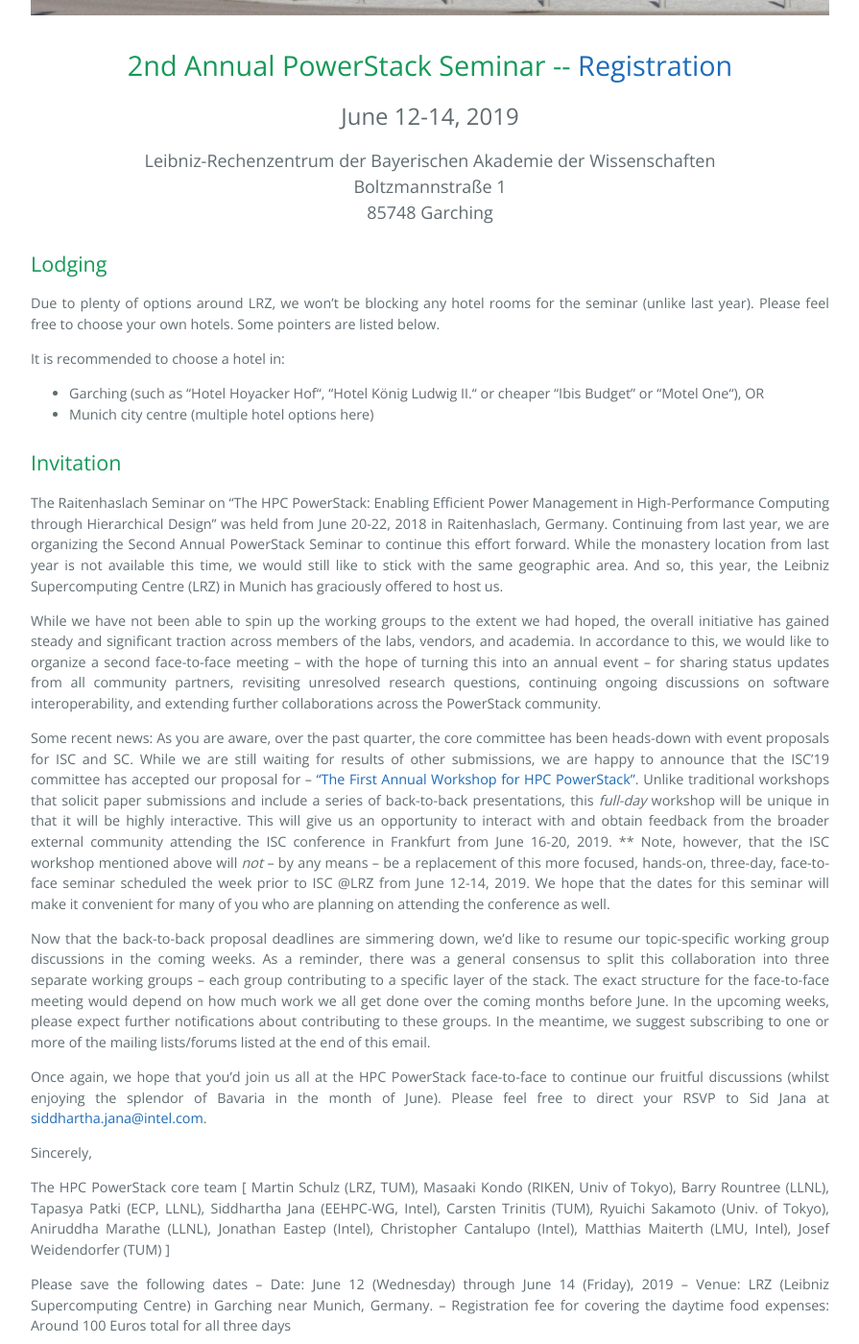
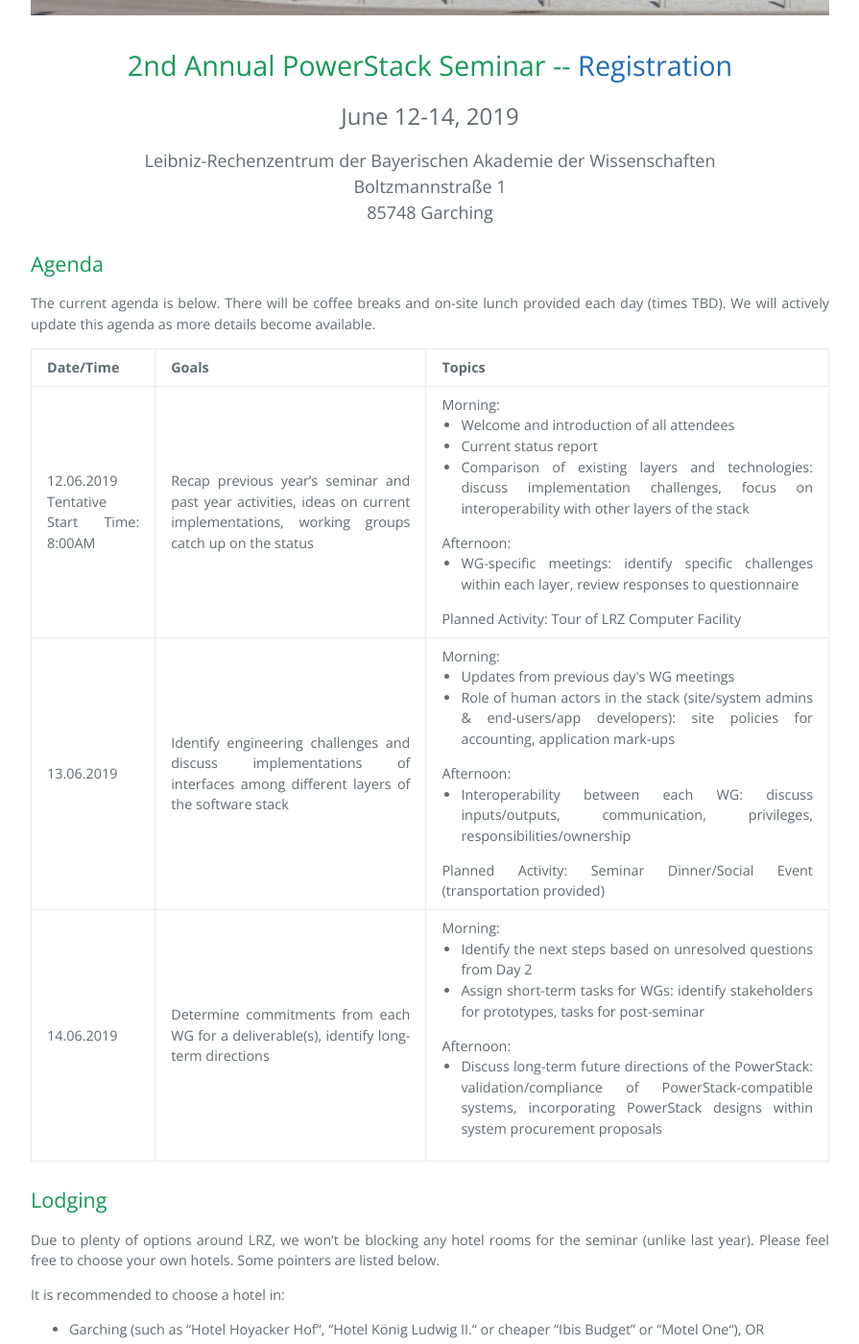
Before and after one commit to HPCPowerStack/hpcpowerstack.github.io, a Jekyll site: the page built from seminar.md, in a window 1280 px wide and 1400 px high, scrolled down 719 px. Shown: the whole window at 96% size, without its empty margins (192-1087 px from the left). Built offline with Jekyll 4.4.1, drawn with Linux system fonts in a browser that asks for light colours; the repository's description, which GitHub fills in, is left out.

Commit message:
Add tentative agenda for annual seminar 2019

```diff
--- a/_layouts/default.html
+++ b/_layouts/default.html
@@ -36,13 +36,13 @@
       <footer class="site-footer">
 	<center>
 	<p>
-	<img src="/tum-s.png" alt="TUM" height=50>
+	<img src="images/tum-s.png" alt="TUM" height=50>
 	&nbsp;&nbsp;&nbsp;&nbsp;&nbsp;
-	<img src="/llnl.png" alt="LLNL" height=50>
+	<img src="images/llnl.png" alt="LLNL" height=50>
         &nbsp;&nbsp;&nbsp;&nbsp;&nbsp;
-	<img src="/tokyo.png" alt="U of Tokyo" height=50>
+	<img src="images/tokyo.png" alt="U of Tokyo" height=50>
         &nbsp;&nbsp;&nbsp;&nbsp;&nbsp;
-	<img src="/intel.jpg" alt="Intel" height=50>
+	<img src="images/intel.jpg" alt="Intel" height=50>
 	</p>
 	<p>
 	Impressum: <a href="https://www.tum.de/die-tum/kontakt-und-anfahrt/impressum/">TU Munich</a>,
--- a/seminar.md
+++ b/seminar.md
@@ -8,6 +8,82 @@ layout: default
 <p align="center"><font size="+1">Leibniz-Rechenzentrum der Bayerischen Akademie der Wissenschaften<br/>
 Boltzmannstraße 1<br/>
 85748 Garching</font></p>
+
+## Agenda
+
+The current agenda is below. There will be coffee breaks and on-site lunch
+provided each day (times TBD). We will actively update this agenda as more
+details become available.
+
+
+<table>
+  <tbody>
+    <tr>
+      <th>Date/Time</th>
+      <th>Goals</th>
+      <th>Topics</th>
+    </tr>
+    <tr>
+      <td>12.06.2019<br>Tentative Start Time: 8:00AM</td>
+      <td>Recap previous year’s seminar and past year activities, ideas on
+current implementations, working groups catch up on the status</td>
+      <td>
+        Morning:
+        <ul style="padding-left:20px">
+          <li>Welcome and introduction of all attendees</li>
+          <li>Current status report</li>
+          <li>Comparison of existing layers and technologies: discuss
+implementation challenges, focus on interoperability with other layers of the
+stack</li>
+        </ul>
+        Afternoon:
+        <ul style="padding-left:20px">
+          <li>WG-specific meetings: identify specific challenges within each
+layer, review responses to questionnaire</li>
+        </ul>
+        Planned Activity: Tour of LRZ Computer Facility
+      </td>
+    </tr>
+    <tr>
+      <td>13.06.2019</td>
+      <td>Identify engineering challenges and discuss implementations of
+interfaces among different layers of the software stack</td>
+      <td>
+        Morning:
+        <ul style="padding-left:20px">
+          <li>Updates from previous day's WG meetings</li>
+          <li>Role of human actors in the stack (site/system admins &
+end-users/app developers): site policies for accounting, application mark-ups</li>
+        </ul>
+        Afternoon:
+        <ul style="padding-left:20px">
+          <li>Interoperability between each WG: discuss inputs/outputs,
+communication, privileges, responsibilities/ownership</li>
+        </ul>
+        Planned Activity: Seminar Dinner/Social Event (transportation provided)
+      </td>
+    </tr>
+    <tr>
+      <td>14.06.2019</td>
+      <td>Determine commitments from each WG for a deliverable(s), identify
+long-term directions</td>
+      <td>
+        Morning:
+        <ul style="padding-left:20px">
+          <li>Identify the next steps based on unresolved questions from Day 2</li>
+          <li>Assign short-term tasks for WGs: identify stakeholders for
+prototypes, tasks for post-seminar</li>
+        </ul>
+        Afternoon:
+        <ul style="padding-left:20px">
+          <li>Discuss long-term future directions of the PowerStack:
+validation/compliance of PowerStack-compatible systems, incorporating
+PowerStack designs within system procurement proposals</li>
+        </ul>
+      </td>
+    </tr>
+  </tbody>
+</table>
 
 
 ## Lodging
```
Also changed, not shown: 5 other files.
